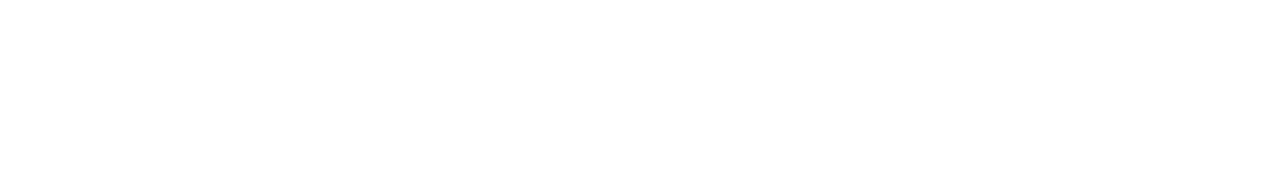
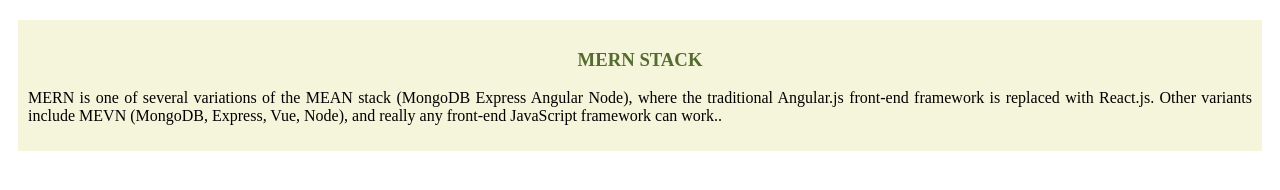
Before and after one commit to Sumaiya-Meem/simple-website, a plain HTML site: page index.html in a window 1280 px wide. Drawn offline with Linux system fonts and the light colour scheme.

Commit message:
added the new file

```diff
--- a/index.html
+++ b/index.html
@@ -4,9 +4,14 @@
     <meta charset="UTF-8">
     <meta http-equiv="X-UA-Compatible" content="IE=edge">
     <meta name="viewport" content="width=device-width, initial-scale=1.0">
+    <link rel="stylesheet" href="styles/style.css">
     <title>Simple Website</title>
 </head>
 <body>
+    <div>
+        <h3>MERN STACK</h3>
 
+    <p>MERN is one of several variations of the MEAN stack (MongoDB Express Angular Node), where the traditional Angular.js front-end framework is replaced with React.js. Other variants include MEVN (MongoDB, Express, Vue, Node), and really any front-end JavaScript framework can work..</p>
+    </div>
 </body>
 </html>
--- /dev/null
+++ b/styles/style.css
@@ -0,0 +1,14 @@
+div{
+    background-color: beige;
+    padding: 10px;
+    margin: 20px 10px;
+}
+
+h3{
+    text-align: center;
+   color:darkolivegreen
+}
+p{
+    color: black;
+    text-align: justify;
+}
```
